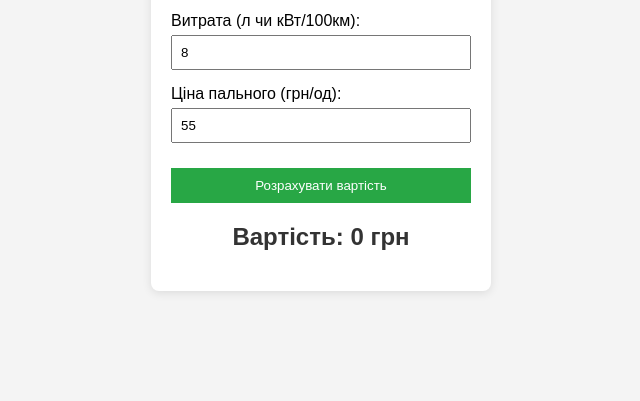
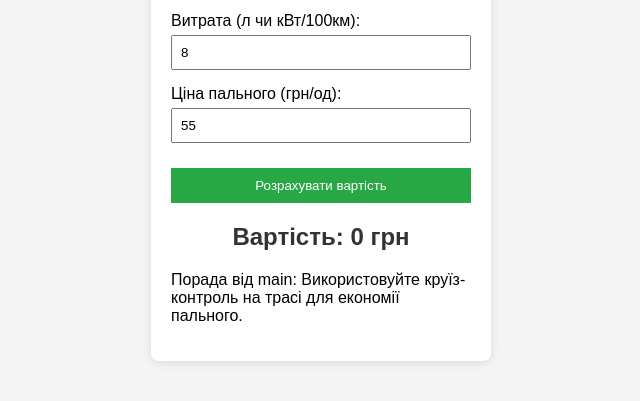
Before and after one commit to yellowmedok/fuel_economy, a plain HTML site: page index.html in a window 1280 px wide. Shown: the part 293-694 px from the top of the page, without its empty margins (319-959 px from the left). Drawn offline with Linux system fonts and the light colour scheme.

Commit message:
docs: update fuel saving advice in main

```diff
--- a/index.html
+++ b/index.html
@@ -22,6 +22,7 @@
         </div>
         <button onclick="calculate()">Розрахувати вартість</button>
         <h2 id="result">Вартість: 0 грн</h2>
+        <p class="hint">Порада від main: Використовуйте круїз-контроль на трасі для економії пального.</p>
     </div>
     <script src="script.js"></script>
 </body>
```
